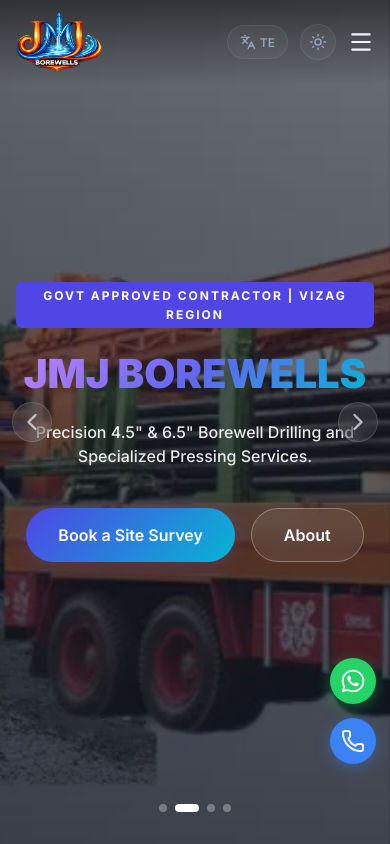
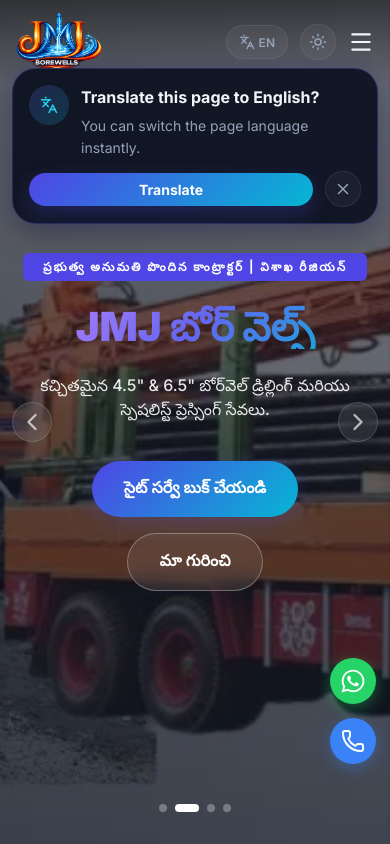
Before and after one commit to RapetiRuchitha/jmj, a React (Vite) app in the folder frontend/: page / in a window 390 px wide. Shown: the top 844 px of the page. Built offline with nearby package versions, Linux system fonts and the light colour scheme.

Commit message:
fix: Update contact details and improve translation prompt in various components

```diff
--- a/frontend/index.html
+++ b/frontend/index.html
@@ -4,7 +4,7 @@
 <head>
     <meta charset="UTF-8" />
     <meta name="viewport" content="width=device-width, initial-scale=1.0" />
-    <meta name="description" content="JMJ Borewells — 25+ years of precision 4.5&quot; &amp; 6.5&quot; borewell drilling and specialized pressing services in Vizag region. Govt approved contractor. Call +91 62816 56684." />
+    <meta name="description" content="JMJ Borewells — 25+ years of precision 4.5&quot; &amp; 6.5&quot; borewell drilling and specialized pressing services in Vizag region. Govt approved contractor. Call +91 91001 11643." />
     <meta name="keywords" content="borewell drilling Vizag, borewell contractor Visakhapatnam, 4.5 inch bore, 6.5 inch bore, borewell pressing, water bore drilling, JMJ Borewells, Chodavaram, borewell services Andhra Pradesh" />
     <meta name="author" content="JMJ Borewells" />
     <meta name="robots" content="index, follow" />
@@ -44,7 +44,7 @@
         "name": "JMJ Borewells",
         "description": "Precision 4.5\" & 6.5\" borewell drilling and specialized pressing services in Vizag region. Government approved contractor with 25+ years of experience.",
         "url": "https://jmjborewells.com",
-        "telephone": "+91-62816-56684",
+        "telephone": "+91-91001-11643",
         "email": "jmjborewell@gmail.com",
         "image": "https://jmjborewells.com/images/logo.png",
         "address": {
--- a/frontend/src/LanguageContext.jsx
+++ b/frontend/src/LanguageContext.jsx
@@ -4,7 +4,7 @@
 const LanguageContext = createContext();
 
 export const LanguageProvider = ({ children }) => {
-    const [language, setLanguage] = useState('en');
+    const [language, setLanguage] = useState('te');
 
     const t = (section, key) => {
         try {
--- a/frontend/src/components/Footer.jsx
+++ b/frontend/src/components/Footer.jsx
@@ -1,5 +1,5 @@
 import React, { useState } from 'react';
-import { MapPin, Phone, Mail, ChevronRight, Clock, Facebook, Youtube, Shield, X } from 'lucide-react';
+import { MapPin, Phone, Mail, ChevronRight, Clock, Shield, X } from 'lucide-react';
 import { useLanguage } from '../LanguageContext';
 import s from './Footer.module.css';
 
@@ -24,14 +24,7 @@
                             ? 'Leading borewell drilling company in Vizag region for over 25 years. Specializing in high-precision 4.5" and 6.5" drilling services.'
                             : 'విశాఖ రీజియన్‌లో 25 ఏళ్లుగా నమ్మకమైన బోర్‌వెల్ సేవలందిస్తున్నాము. 4.5" మరియు 6.5" డ్రిల్లింగ్‌లో మాకు సాటి ఎవరూ లేరు.'}
                     </p>
-                    <div className={s.socialRow}>
-                        <a href="https://facebook.com" target="_blank" rel="noopener noreferrer" className={s.socialLink} aria-label="Follow us on Facebook" title="Facebook">
-                            <Facebook size={18} />
-                        </a>
-                        <a href="https://youtube.com" target="_blank" rel="noopener noreferrer" className={s.socialLink} aria-label="Watch our projects on YouTube" title="YouTube">
-                            <Youtube size={18} />
-                        </a>
-                    </div>
+                    <div className={s.socialRow}></div>
                 </div>
 
                 {/* Quick Links */}
@@ -70,7 +63,7 @@
                     </div>
                     <div className={s.contactItem}>
                         <Phone size={18} className={s.contactIcon} />
-                        <a href="tel:+916281656684" className={s.contactLink}>+91 62816 56684</a>
+                        <a href="tel:+919100111643" className={s.contactLink}>+91 91001 11643</a>
                     </div>
                     <div className={s.contactItem}>
                         <Mail size={18} className={s.contactIcon} />
@@ -119,7 +112,7 @@
                                     <h4>Data Security</h4>
                                     <p>We take reasonable measures to protect your personal information from unauthorized access, alteration, or disclosure.</p>
                                     <h4>Contact</h4>
-                                    <p>For questions about this policy, contact us at <strong>jmjborewell@gmail.com</strong> or call <strong>+91 62816 56684</strong>.</p>
+                                    <p>For questions about this policy, contact us at <strong>jmjborewell@gmail.com</strong> or call <strong>+91 91001 11643</strong>.</p>
                                 </>
                             ) : (
                                 <>
@@ -131,7 +124,7 @@
                                     <h4>డేటా భద్రత</h4>
                                     <p>మీ వ్యక్తిగత సమాచారాన్ని అనధికార యాక్సెస్ నుండి రక్షించడానికి మేము సహేతుక చర్యలు తీసుకుంటాము.</p>
                                     <h4>సంప్రదించండి</h4>
-                                    <p>ఈ విధానం గురించి ప్రశ్నలకు, <strong>jmjborewell@gmail.com</strong> లేదా <strong>+91 62816 56684</strong>కు కాల్ చేయండి.</p>
+                                    <p>ఈ విధానం గురించి ప్రశ్నలకు, <strong>jmjborewell@gmail.com</strong> లేదా <strong>+91 91001 11643</strong>కు కాల్ చేయండి.</p>
                                 </>
                             )}
                         </div>
--- a/frontend/src/pages/Home.jsx
+++ b/frontend/src/pages/Home.jsx
@@ -1,6 +1,6 @@
 import React, { useState, useEffect, useRef, useCallback } from 'react';
 import { motion, AnimatePresence } from 'framer-motion';
-import { CheckCircle, Trophy, ChevronDown, ChevronUp, Quote, Star, Camera, ChevronLeft, ChevronRight, Droplets, Lightbulb, ShieldCheck, X, ZoomIn } from 'lucide-react';
+import { CheckCircle, Trophy, ChevronDown, ChevronUp, Quote, Star, Camera, ChevronLeft, ChevronRight, Droplets, Lightbulb, ShieldCheck, X, ZoomIn, Languages } from 'lucide-react';
 import { useLanguage } from '../LanguageContext';
 import s from './Home.module.css';
 
@@ -69,13 +69,14 @@
 };
 
 const Home = () => {
-    const { t, tArray, language } = useLanguage();
+    const { t, tArray, language, setLanguage } = useLanguage();
     const [openFaq, setOpenFaq] = useState(null);
     const [activeTestimonial, setActiveTestimonial] = useState(0);
     const [slideIndex, setSlideIndex] = useState(0);
     const [isPaused, setIsPaused] = useState(false);
     const [slideDirection, setSlideDirection] = useState(1);
     const [lightboxIndex, setLightboxIndex] = useState(null);
+    const [showTranslatePrompt, setShowTranslatePrompt] = useState(language === 'te');
 
     const testimonials = tArray('home', 'testimonials');
     const faqs = tArray('home', 'faqs');
@@ -128,10 +129,60 @@
         };
     }, [lightboxIndex]);
 
+    useEffect(() => {
+        if (!showTranslatePrompt) return undefined;
+
+        const timer = setTimeout(() => {
+            setShowTranslatePrompt(false);
+        }, 30000);
+
+        return () => clearTimeout(timer);
+    }, [showTranslatePrompt]);
+
     const scrollTo = (id) => document.getElementById(id)?.scrollIntoView({ behavior: 'smooth' });
+    const handleTranslatePrompt = () => {
+        setLanguage('en');
+        setShowTranslatePrompt(false);
+    };
 
     return (
         <div>
+            <AnimatePresence>
+                {showTranslatePrompt && language === 'te' && (
+                    <motion.div
+                        className={s.translatePromptWrap}
+                        initial={{ opacity: 0, y: -24 }}
+                        animate={{ opacity: 1, y: 0 }}
+                        exit={{ opacity: 0, y: -24 }}
+                        transition={{ duration: 0.25 }}
+                    >
+                        <div className={s.translatePrompt} role="dialog" aria-live="polite" aria-label="Translation suggestion">
+                            <div className={s.translatePromptContent}>
+                                <div className={s.translatePromptIcon}>
+                                    <Languages size={18} />
+                                </div>
+                                <div>
+                                    <p className={s.translatePromptTitle}>Translate this page to English?</p>
+                                    <p className={s.translatePromptText}>You can switch the page language instantly.</p>
+                                </div>
+                            </div>
+                            <div className={s.translatePromptActions}>
+                                <button className={s.translatePromptButton} onClick={handleTranslatePrompt}>
+                                    Translate
+                                </button>
+                                <button
+                                    className={s.translatePromptClose}
+                                    onClick={() => setShowTranslatePrompt(false)}
+                                    aria-label="Close translation suggestion"
+                                >
+                                    <X size={18} />
+                                </button>
+                            </div>
+                        </div>
+                    </motion.div>
+                )}
+            </AnimatePresence>
+
             {/* ===== HERO ===== */}
             <section className={s.hero} id="home" onMouseEnter={() => setIsPaused(true)} onMouseLeave={() => setIsPaused(false)}>
                 <div className={s.sliderBg}>
--- a/frontend/src/pages/Home.module.css
+++ b/frontend/src/pages/Home.module.css
@@ -68,6 +68,111 @@
     max-width: 700px;
     margin: 0 auto var(--space-10) auto;
     line-height: 1.5;
+}
+
+.translatePromptWrap {
+    position: fixed;
+    top: calc(var(--space-16) + var(--space-6));
+    left: 50%;
+    transform: translateX(-50%);
+    width: min(92vw, 640px);
+    z-index: calc(var(--z-nav) + 1);
+    pointer-events: none;
+}
+
+.translatePrompt {
+    display: flex;
+    align-items: center;
+    justify-content: space-between;
+    gap: var(--space-4);
+    padding: var(--space-4) var(--space-5);
+    background: rgba(11, 17, 32, 0.92);
+    border: 1px solid rgba(99, 102, 241, 0.28);
+    border-radius: var(--radius-xl);
+    box-shadow: var(--shadow-lg), 0 0 24px rgba(79, 70, 229, 0.18);
+    backdrop-filter: blur(14px);
+    -webkit-backdrop-filter: blur(14px);
+    pointer-events: auto;
+}
+
+:global(.light-mode) .translatePrompt {
+    background: rgba(255, 255, 255, 0.95);
+    border-color: rgba(79, 70, 229, 0.18);
+}
+
+.translatePromptContent {
+    display: flex;
+    align-items: center;
+    gap: var(--space-4);
+    min-width: 0;
+}
+
+.translatePromptIcon {
+    width: 40px;
+    height: 40px;
+    border-radius: 50%;
+    display: inline-flex;
+    align-items: center;
+    justify-content: center;
+    background: linear-gradient(135deg, rgba(99, 102, 241, 0.2), rgba(6, 182, 212, 0.2));
+    color: var(--color-accent-light);
+    flex-shrink: 0;
+}
+
+.translatePromptTitle {
+    margin: 0;
+    font-size: var(--font-size-base);
+    font-weight: 700;
+    color: var(--text-primary);
+}
+
+.translatePromptText {
+    margin: var(--space-1) 0 0;
+    font-size: var(--font-size-sm);
+    color: var(--text-secondary);
+}
+
+.translatePromptActions {
+    display: flex;
+    align-items: center;
+    gap: var(--space-2);
+    flex-shrink: 0;
+}
+
+.translatePromptButton {
+    padding: var(--space-2) var(--space-4);
+    border-radius: var(--radius-full);
+    background: linear-gradient(135deg, var(--color-primary), var(--color-accent));
+    color: white;
+    font-size: var(--font-size-sm);
+    font-weight: 700;
+    border: none;
+    cursor: pointer;
+    transition: transform var(--transition-fast), box-shadow var(--transition-fast);
+    box-shadow: 0 8px 20px rgba(79, 70, 229, 0.25);
+}
+
+.translatePromptButton:hover {
+    transform: translateY(-1px);
+}
+
+.translatePromptClose {
+    width: 36px;
+    height: 36px;
+    border-radius: 50%;
+    border: 1px solid var(--border-subtle);
+    background: var(--bg-glass);
+    color: var(--text-secondary);
+    display: inline-flex;
+    align-items: center;
+    justify-content: center;
+    cursor: pointer;
+    transition: all var(--transition-fast);
+}
+
+.translatePromptClose:hover {
+    background: var(--bg-glass-hover);
+    color: var(--text-primary);
 }
 
 .heroCta {
@@ -758,6 +863,43 @@
 
 /* ---- Responsive overrides ---- */
 @media (max-width: 768px) {
+    .translatePromptWrap {
+        top: calc(var(--space-12) + var(--space-5));
+        left: var(--space-3);
+        right: var(--space-3);
+        width: auto;
+        transform: none;
+    }
+
+    .translatePrompt {
+        flex-direction: column;
+        align-items: stretch;
+        gap: var(--space-3);
+        padding: var(--space-4);
+    }
+
+    .translatePromptContent {
+        align-items: flex-start;
+        gap: var(--space-3);
+    }
+
+    .translatePromptActions {
+        width: 100%;
+        justify-content: stretch;
+        gap: var(--space-3);
+    }
+
+    .translatePromptButton {
+        flex: 1;
+        min-width: 0;
+        width: 100%;
+        text-align: center;
+    }
+
+    .translatePromptClose {
+        flex: 0 0 36px;
+    }
+
     .missionGrid {
         grid-template-columns: 1fr;
         gap: var(--space-10);
--- a/frontend/src/pages/Location.module.css
+++ b/frontend/src/pages/Location.module.css
@@ -13,7 +13,7 @@
 }
 
 .title {
-    font-size: clamp(1.6rem, 3vw, 2.2rem);
+    font-size: clamp(1.3rem, 2.4vw, 1.8rem);
     font-weight: 800;
     margin-bottom: var(--space-5);
     background: linear-gradient(135deg, #c084fc, #6366f1, #06b6d4);
--- a/frontend/src/translations.js
+++ b/frontend/src/translations.js
@@ -128,7 +128,7 @@
                 'Transparent & Competitive Pricing'
             ],
             founder_name: 'Dadi Santhosh Kumar',
-            founder_role: 'Founder & Lead Drilling Expert',
+            founder_role: 'Founder',
             founder_message: 'For over 25 years, my mission has been simple — bring reliable water to every family and farmer in our region. What started as a small drilling operation in Chodavaram has grown into a trusted name across the Vizag region. Every bore we drill carries our family\'s reputation.',
             timeline_title: 'Our Journey',
             milestones: [
--- a/frontend/vite.config.js
+++ b/frontend/vite.config.js
@@ -5,6 +5,7 @@
     plugins: [react()],
     base: '/jmj/',
     server: {
+        host: true,
         port: 2005
     }
 })
```
